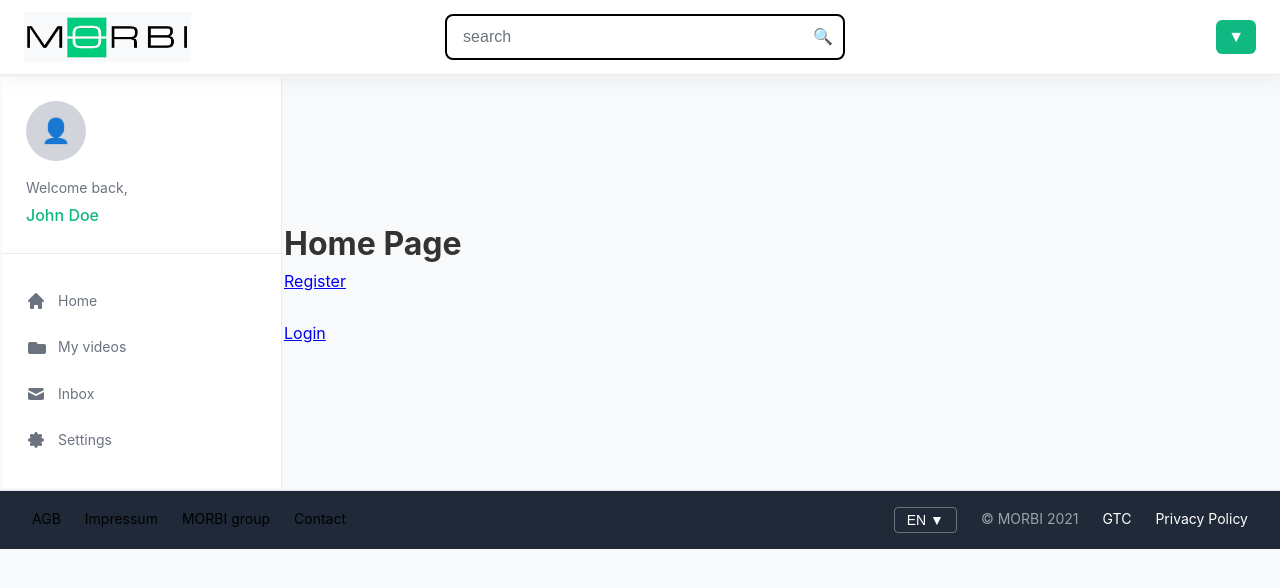
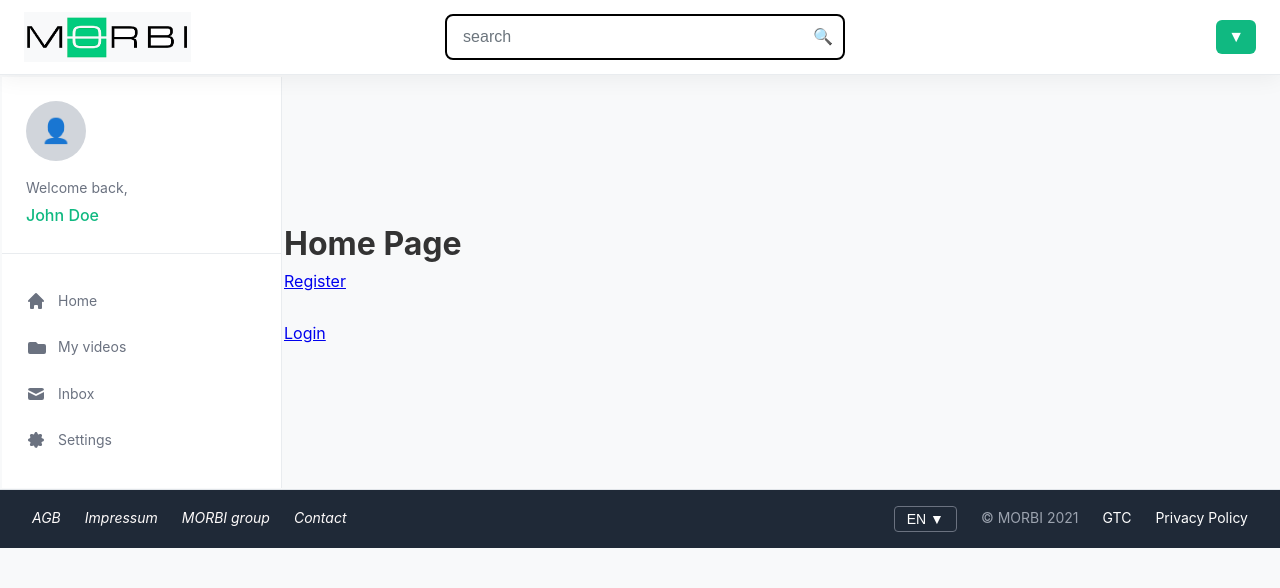
Before and after one commit to kmennat/MYMOORBI, a React (Vite) app in the folder frontend/: page / in a window 1280 px wide. Shown: the top 588 px of the page. Built offline with nearby package versions, Linux system fonts and the light colour scheme; what simple-zustand-devtools would draw is missing.

Commit message:
Footer Black and White

```diff
--- a/frontend/src/layouts/Footer.css
+++ b/frontend/src/layouts/Footer.css
@@ -297,13 +297,25 @@ object-fit: cover;
     justify-content: space-between;
     align-items: center;
     margin-top: auto;
+    position: relative;
+    bottom: 1px;
+    width: 100%;
 }
 
 .footer-links {
     display: flex;
     gap: 24px;
 }
+.footer-links a
+ {
+    text-decoration: none;
+    font-style: italic;
+    text-align: left;
 
+    letter-spacing: 0px;
+    color: #fdfafa;
+    transition: color 0.3s ease;
+}
 .footer-link {
     color: white;
     text-decoration: none;
```
